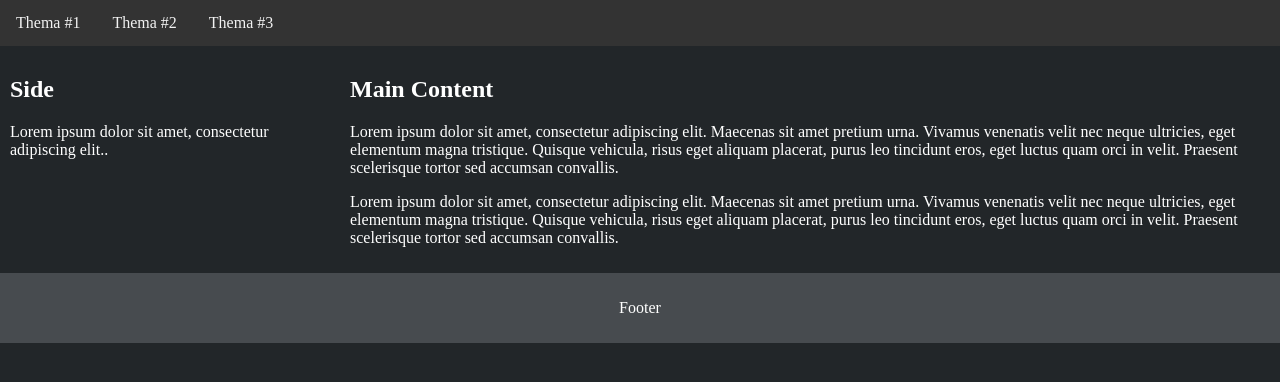
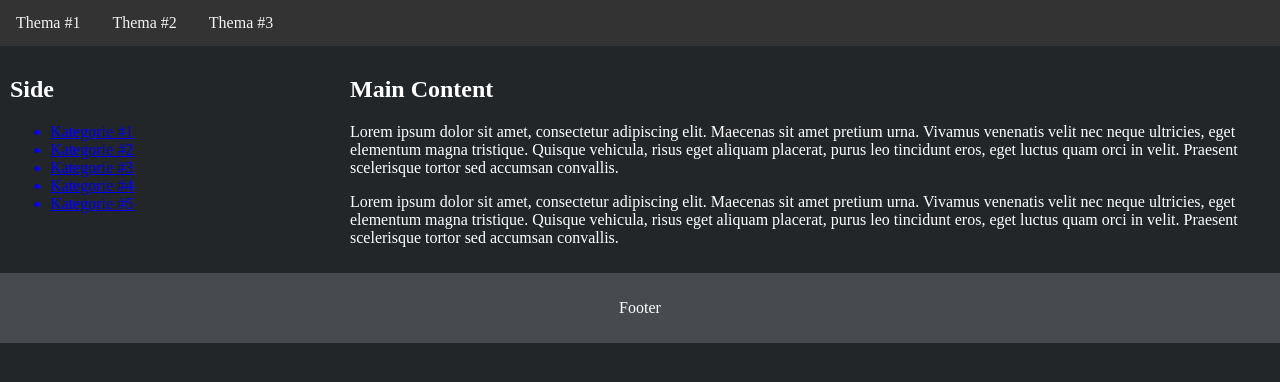
Before and after one commit to Vochel/PHP-Webshop, a PHP site: page /home.php in a window 1280 px wide. Shown: the part 120-502 px from the top of the page. Run offline with PHP 8.4, Linux system fonts and the light colour scheme.

Commit message:
adjustments

```diff
--- a/home.php
+++ b/home.php
@@ -21,7 +21,23 @@
     <div class="row">
         <div class="column side">
             <h2>Side</h2>
-            <p>Lorem ipsum dolor sit amet, consectetur adipiscing elit..</p>
+            <ul class="categories">
+                <a href="#">
+                    <li>Kategorie #1</li>
+                </a>
+                <a href="#">
+                    <li>Kategorie #2</li>
+                </a>
+                <a href="#">
+                    <li>Kategorie #3</li>
+                </a>
+                <a href="#">
+                    <li>Kategorie #4</li>
+                </a>
+                <a href="#">
+                    <li>Kategorie #5</li>
+                </a>
+            </ul>
         </div>
 
         <div class="column middle">
--- a/styles.css
+++ b/styles.css
@@ -45,6 +45,11 @@ footer {
     color: black;
 }
 
+.categories {
+    color: #f2f2f2;
+    text-decoration: none;
+}
+
 
 /* Create three unequal columns that floats next to each other */
 .column {
```
